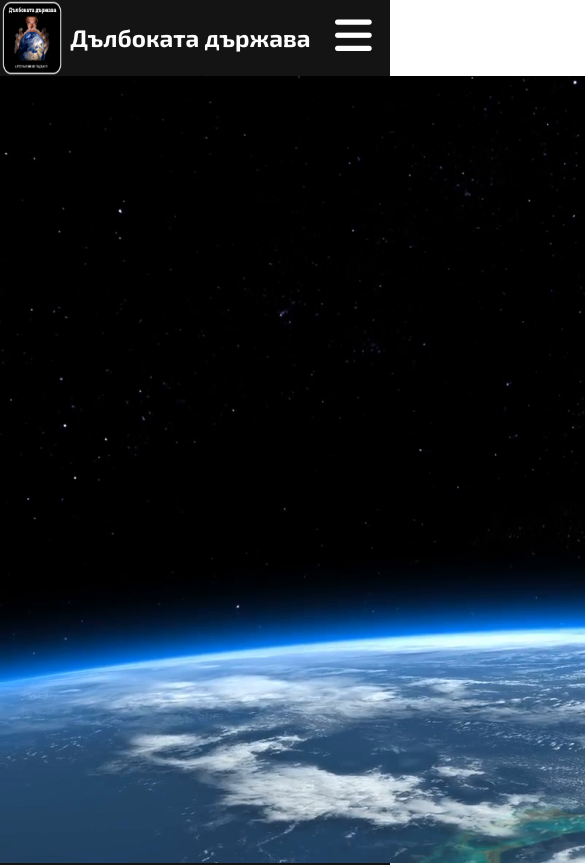
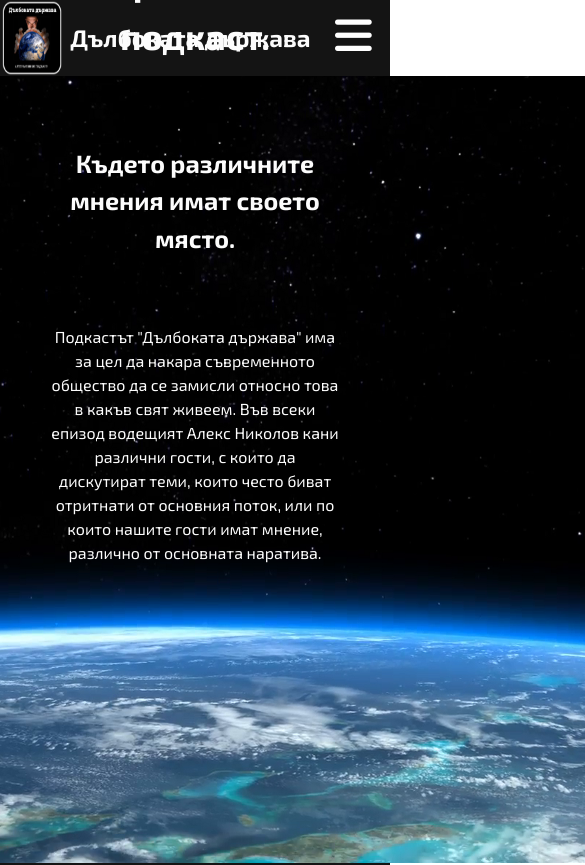
Before and after one commit to AlexNikolov2/deepstate-podcast, a React (Create React App) app in the folder client/: page / in a window 390 px wide. Shown: the top 865 px of the page, 585 px wide, since content can reach past the window. Built offline with nearby package versions, Linux system fonts and the light colour scheme.

Commit message:
design works for desktop, it will be a pure hell to make it work on mobile

```diff
--- a/client/src/pages/home/HomePage.css
+++ b/client/src/pages/home/HomePage.css
@@ -1,3 +1,34 @@
 #main-header{
+    display: flex;
+    flex-direction: column;
+    justify-content: center;
+    align-items: center;
+}
+#image{
+    position: relative;
+}
+#main-header-text{
+    position: absolute;
+    left: 50%;
+    top: 30%;
+    transform: translate(-50%, -50%);
 
+    display: flex;
+    flex-direction: column;
+    gap: 27px;
+    text-align: center;
 }
+#title{
+    display: flex;
+    justify-content: center;
+    gap: 30px;
+}
+h1{
+    font-size: 36px;
+}
+h3{
+    font-size: 25px;
+}
+#header-text{
+    font-size: 19px;
+}
```
